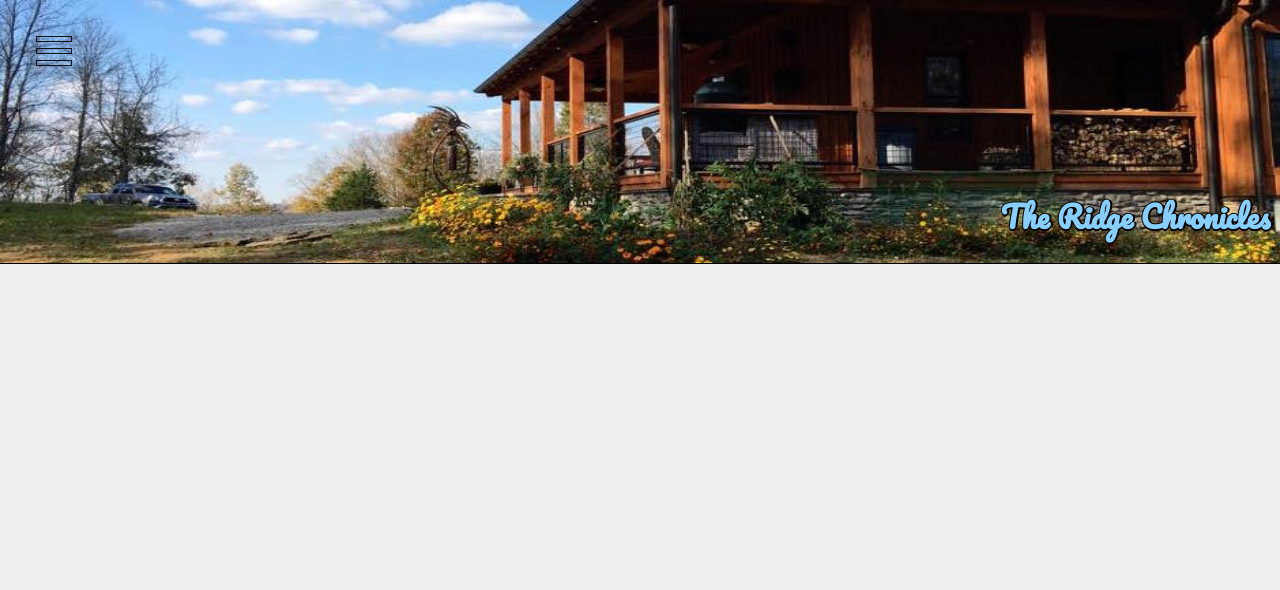
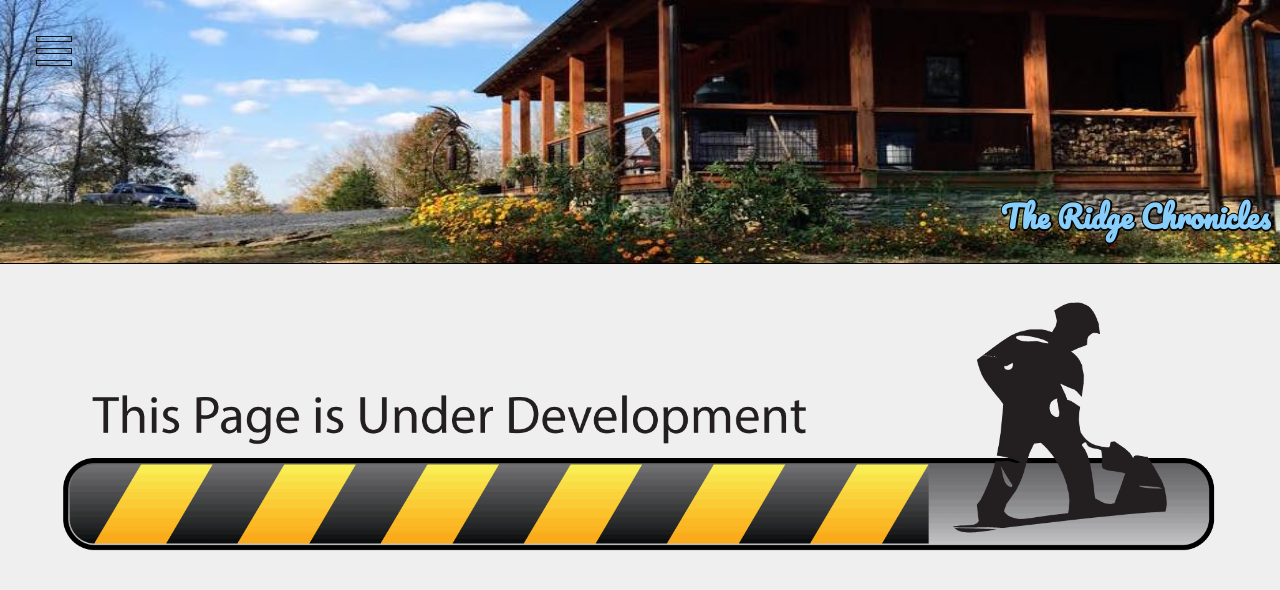
Before and after one commit to hshelbur/ridge-chronicles, a React (Create React App) app: page /contact in a window 1280 px wide. Shown: the top 590 px of the page. Built offline with nearby package versions, Linux system fonts and the light colour scheme.

Commit message:
under development image added to all routes under development

```diff
--- a/src/App.css
+++ b/src/App.css
@@ -134,6 +134,10 @@ html, body {
   fill: lightskyblue;
 }
 
+.under-development img {
+  width: 100%;
+}
+
 /* ---------- One Up Image ---------- */
 
 .single-photo img {
--- a/src/App.js
+++ b/src/App.js
@@ -6,6 +6,7 @@ import {CHRONICLES, IMAGES} from './data/chroniclesgalleries.js';
 import ImageCarousel from './layout/imagecarousel.js';
 import ChroniclesGallery from './pages/chroniclesgallery.js';
 import ImagePage from './pages/singleimage.js';
+import Underdevelopment from './pages/underdevelopment.js';
 
 
 class App extends Component {
@@ -36,6 +37,26 @@ class App extends Component {
               <ChroniclesGallery galleries={CHRONICLES} />
             } />
 
+            <Route exact path="/who-we-are" render={() =>
+              <Underdevelopment />
+            } />
+
+            <Route exact path="/contact" render={() =>
+              <Underdevelopment />
+            } />
+
+            <Route exact path="/the-studio" render={() =>
+              <Underdevelopment />
+            } />
+
+            <Route exact path="/flora-and-fauna" render={() =>
+              <Underdevelopment />
+            } />
+
+            <Route exact path="/ridge-to-table" render={() =>
+              <Underdevelopment />
+            } />
+
         </div>
       </Router>
     );
--- /dev/null
+++ b/src/pages/underdevelopment.js
@@ -0,0 +1,14 @@
+import React, { Component } from 'react';
+
+class Underdevelopment extends Component {
+  render() {
+
+    return(
+        <section className="under-development">
+          <img src="/images/under_dev.jpg" alt="Sorry, This Page is Under Development. Come Back Soon!" />
+        </section>
+    );
+  }
+}
+
+export default Underdevelopment
```
Also changed, not shown: public/images/under_dev.jpg (added).
